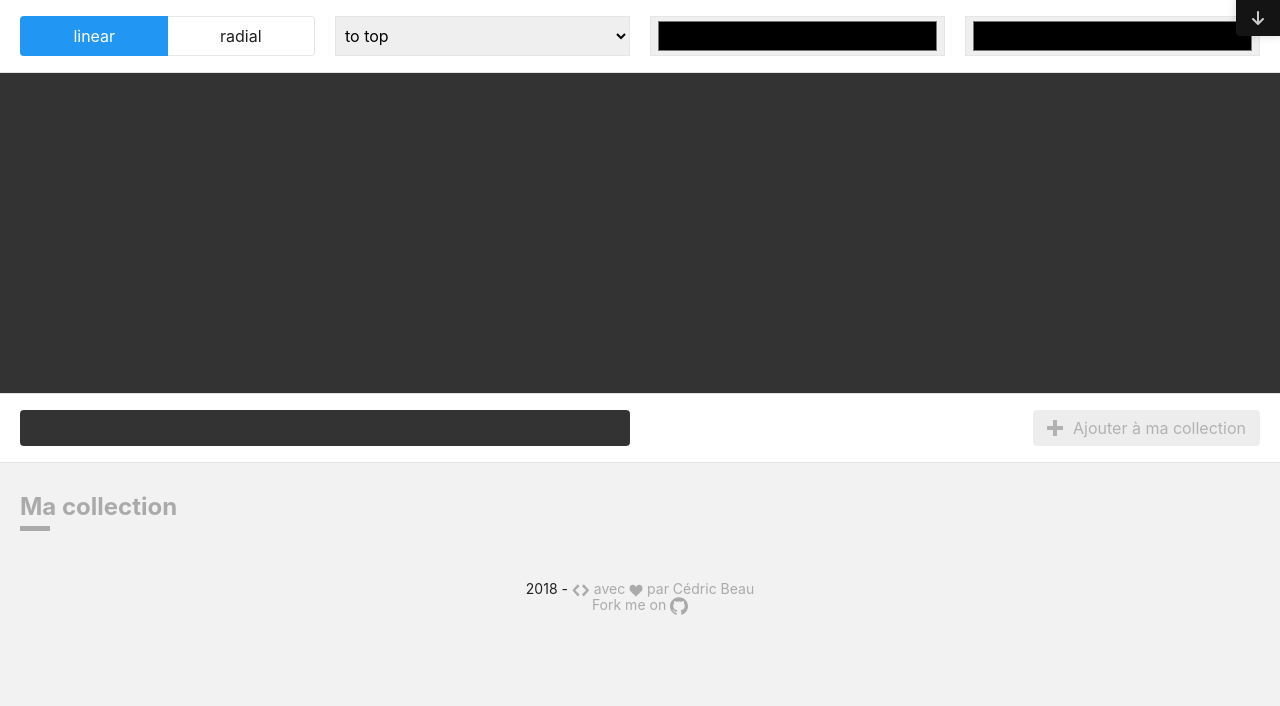
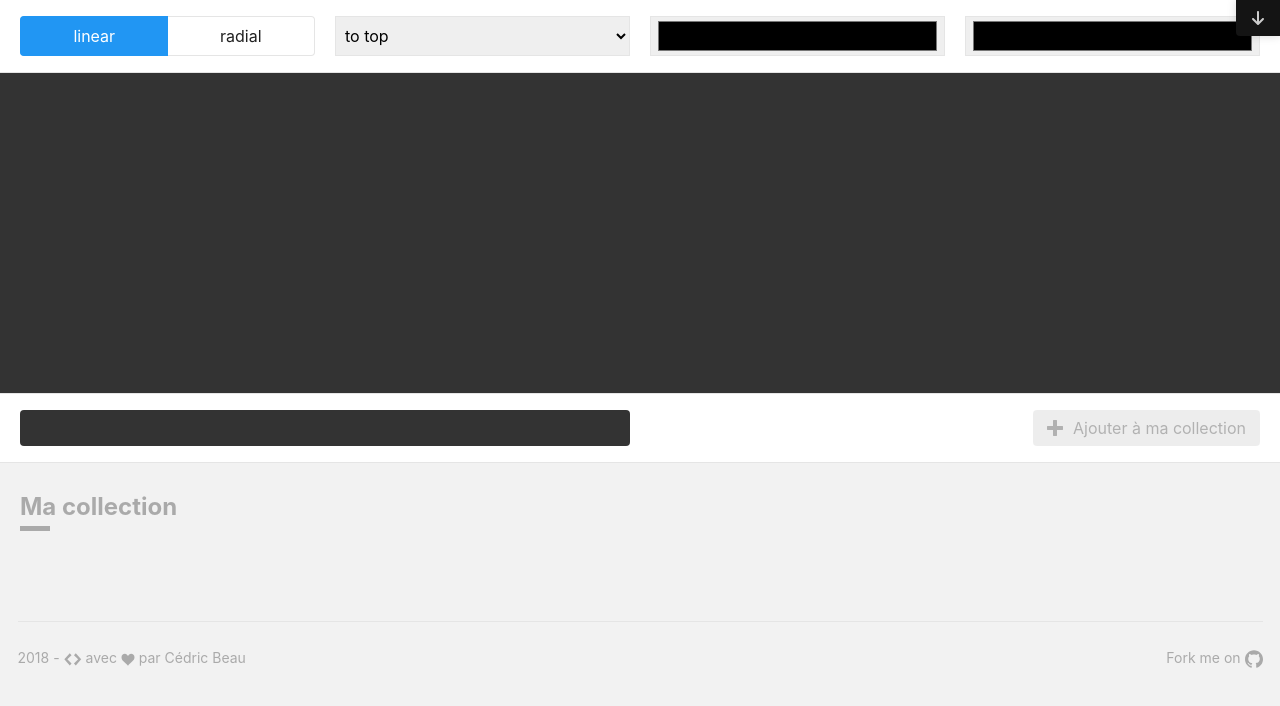
Before and after one commit to cedricbeau/css-gradient-generator, a plain HTML site: page index.html in a window 1280 px wide. Drawn offline with Linux system fonts and the light colour scheme.

Commit message:
Add files via upload

```diff
--- a/css/footer.scss
+++ b/css/footer.scss
@@ -1,16 +1,23 @@
 /* ---------- Footer ---------- */
 
-$footer-margin: 5em 0 2em 0;
+$footer-marginTop: 5em!important;
+$footer-marginBottom: 2em!important;
 $footer-fontSize: .875em;
-$footer-link-color: #aaa;
+$footer-color: #aaa;
 $footer-link-color-hover: #03A9F4;
-
 footer {
-  margin: $footer-margin;
+  padding-top: 2em;
+  margin-top: $footer-marginTop;
+  margin-bottom: $footer-marginBottom;
   font-size: $footer-fontSize;
   text-align: center;
+  color: $footer-color;
+  border-top: 1px solid #e5e5e5;
+  div + div {
+    margin-top: 1em;
+  }
   a {
-    color: $footer-link-color;
+    color: $footer-color;
     text-decoration: none;
     -webkit-transition: color .4s;
             transition: color .4s;
@@ -28,3 +35,12 @@ footer {
             transition: fill .4s;
   }
 }
+@media only screen and (min-width: 768px) {
+  footer {
+    display: flex;
+    justify-content: space-between;
+    div + div {
+      margin-top: 0;
+    }
+  }
+}
```
Also changed, not shown: css/footer.css, 1 other file.
